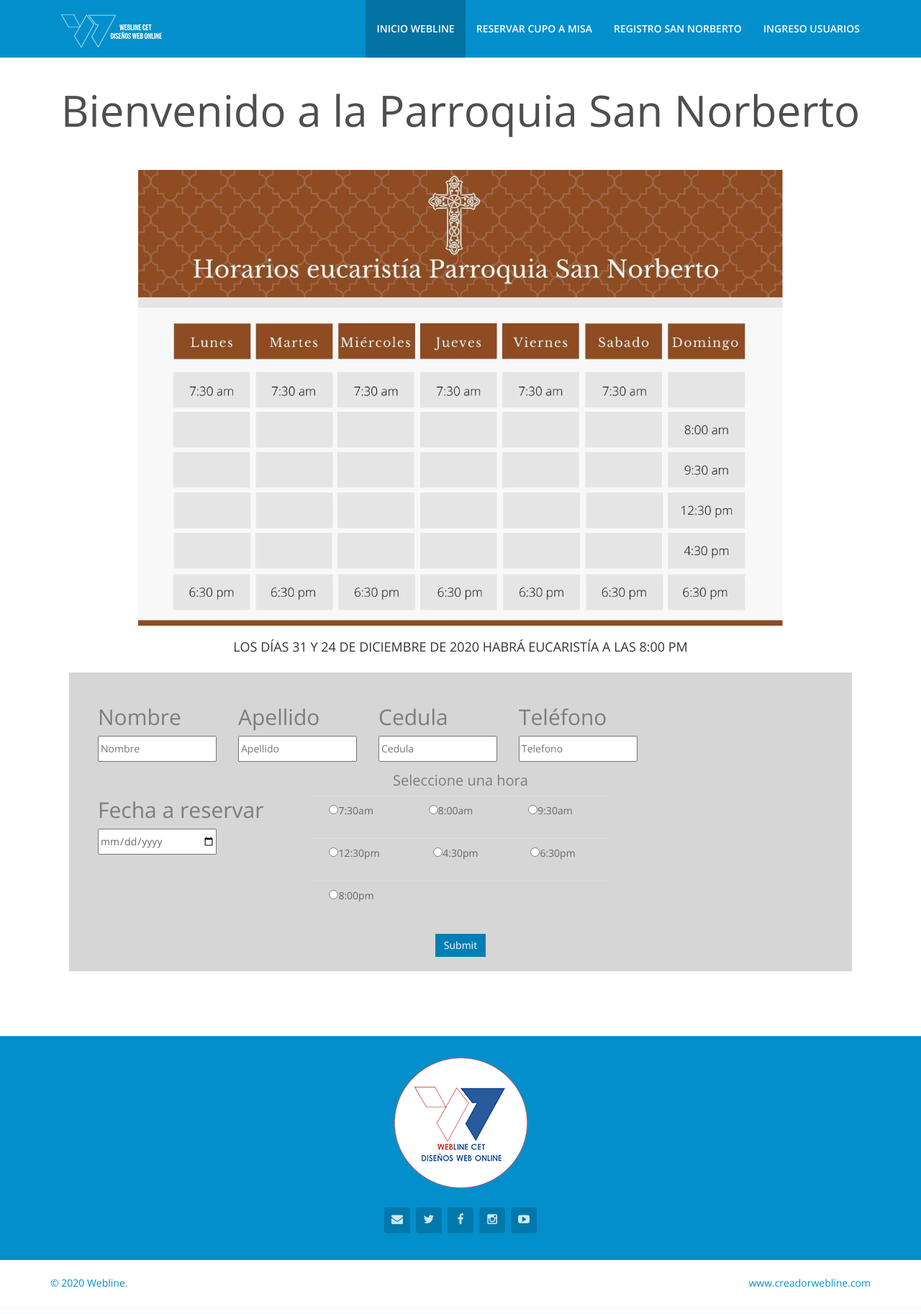
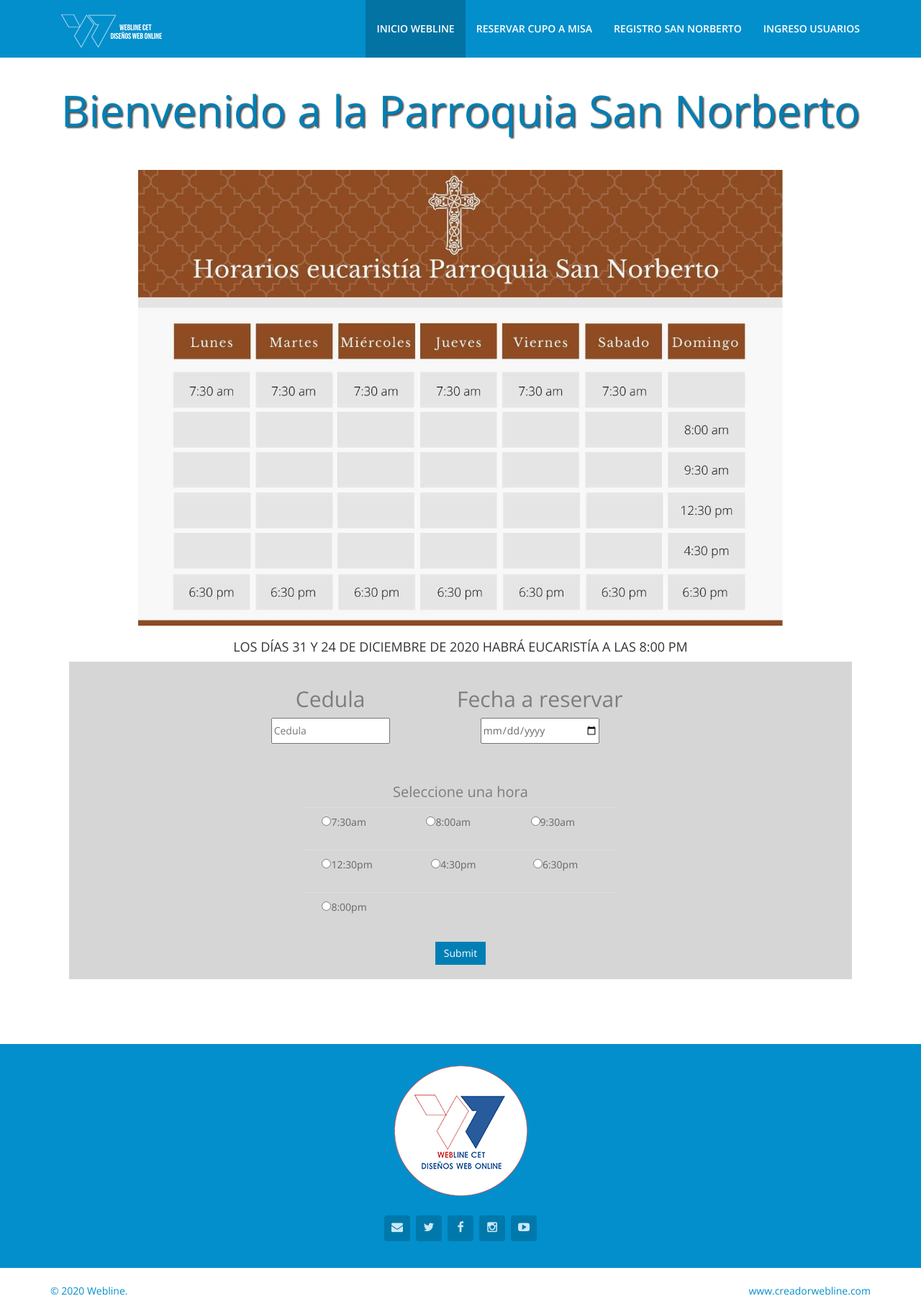
Before and after one commit to creadorwebline/webline2, a PHP site: page /clientes/view/vew_iglesiaSanNorberto/registro-horarios/reservaMisa/formularioDeReserva.php in a window 1280 px wide. Shown: the whole page at 72% size. Before the commit the page ends 1788 px from the top, so only its background shows below. Run offline with PHP 8.4, Linux system fonts and the light colour scheme; some libraries are stand-ins or nearby versions.

Commit message:
Andres
Cambios css

```diff
--- a/clientes/view/vew_iglesiaSanNorberto/registro-horarios/reservaMisa/css/responsive.css
+++ b/clientes/view/vew_iglesiaSanNorberto/registro-horarios/reservaMisa/css/responsive.css
@@ -1,6 +1,7 @@
 @media (max-width: 767px) {
   .head h1 {
-    font-size: 20px;
+    font-size: 30px;
+    text-shadow: none;
   }
   .head img {
     width: 80%;
--- a/clientes/view/vew_iglesiaSanNorberto/registro-horarios/reservaMisa/css/style.css
+++ b/clientes/view/vew_iglesiaSanNorberto/registro-horarios/reservaMisa/css/style.css
@@ -6,7 +6,8 @@
   text-align: center;
 }
 .head h1 {
-  color: rgb(78, 78, 78);
+  color: #017fb5;
+  text-shadow: 2px 2px 2px rgb(78, 78, 78);
   font-size: 60px;
   margin-bottom: 50px;
 }
@@ -23,17 +24,25 @@
   margin-left: auto;
 }
 
-.regPrev{
+.container-datos {
+  width: 100%;
+}
+
+.regPrev {
   text-align: center;
 }
 
 .containerone {
-  padding-top: 10px;
-  margin: 25px;
+  height: 150px;
+  margin-left: auto;
+  margin-right: auto;
+  width: 60%;
 }
 
 .containerone .item {
-  padding: 15px;
+  text-align: center;
+  width: 40%;
+  margin: 15px;
   float: left;
 }
 
@@ -48,22 +57,20 @@
 }
 
 .horarios {
-  padding-top: 10px;
-  margin: 25px;
+  width: 100%;
+  display: flex;
 }
 
-.horarios .htittle h3{
+.horarios .htittle h3 {
   text-align: center;
   color: #7e7d7d;
   font-size: 20px;
 }
 
-
 .horarios .hora {
   width: 40%;
   margin-right: auto;
   margin-left: auto;
-  margin-top: 50px;
 }
 
 .horarios .hora .item {
--- a/clientes/view/vew_iglesiaSanNorberto/registro-horarios/reservaMisa/formularioDeReserva.php
+++ b/clientes/view/vew_iglesiaSanNorberto/registro-horarios/reservaMisa/formularioDeReserva.php
@@ -31,20 +31,8 @@
                 <div class="container-datos">
                     <div class="containerone">
                         <div class="item">
-                            <h3>Nombre</h3>
-                            <input placeholder="Nombre" type="text" name="nombre" required minlength="3" pattern="[A-Za-zÁ-ý\u00f1\u00d1 ]+"">
-                        </div>
-                        <div class=" item">
-                            <h3>Apellido</h3>
-                            <input placeholder="Apellido" type="text" name="apellido" required minlength="3" pattern="[A-Za-zÁ-ý\u00f1\u00d1 ]+">
-                        </div>
-                        <div class="item">
                             <h3>Cedula</h3>
                             <input placeholder="Cedula" required minlength="6" required maxlength="11" min="999999" type="text" name="cedula" pattern="[0-9]+">
-                        </div>
-                        <div class="item">
-                            <h3>Teléfono </h3>
-                            <input placeholder="Telefono" type="text" name="telefono" required minlength="7" required maxlength="10" pattern="[0-9]+">
                         </div>
                         <div class="item">
                             <h3>Fecha a reservar</h3>
@@ -54,7 +42,6 @@
                     </div>
 
                     <div class="horarios">
-
                         <div class="hora">
                             <div class="htittle">
                                 <h3>Seleccione una hora</h3>
```
